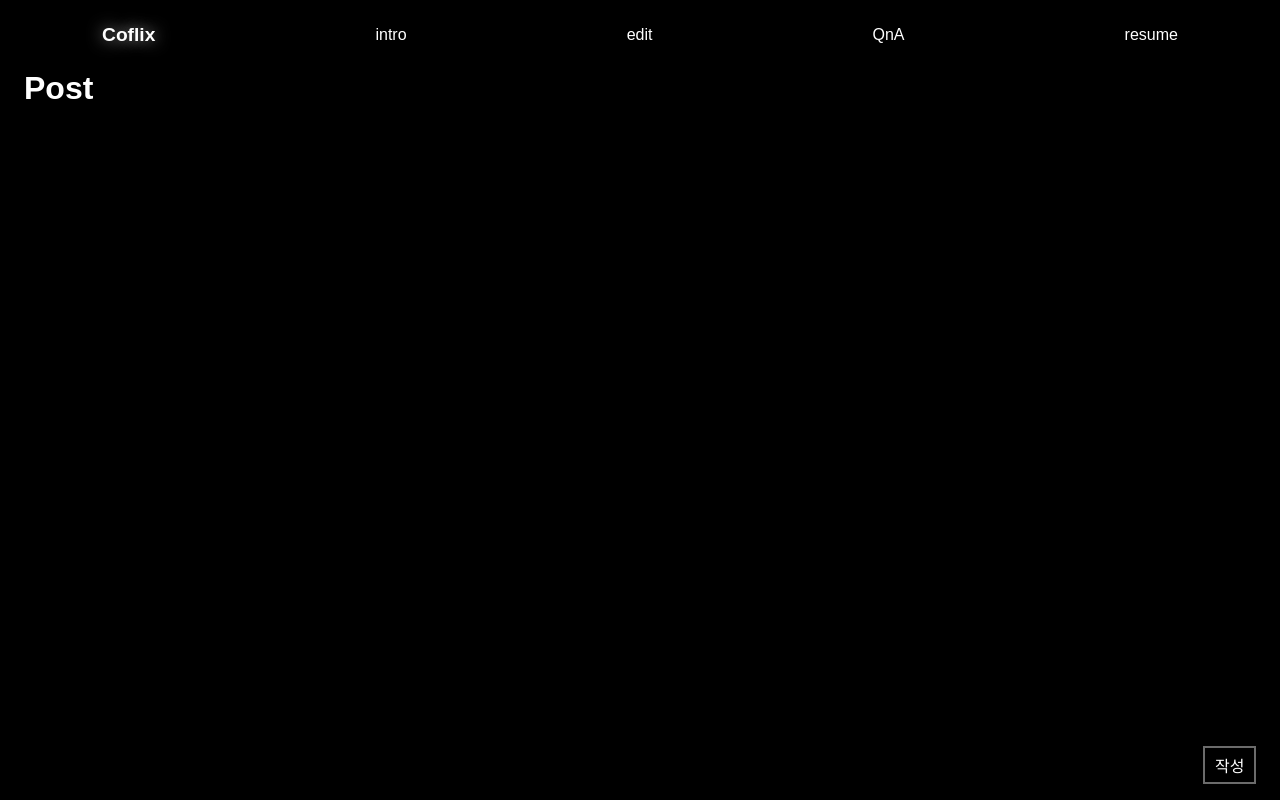
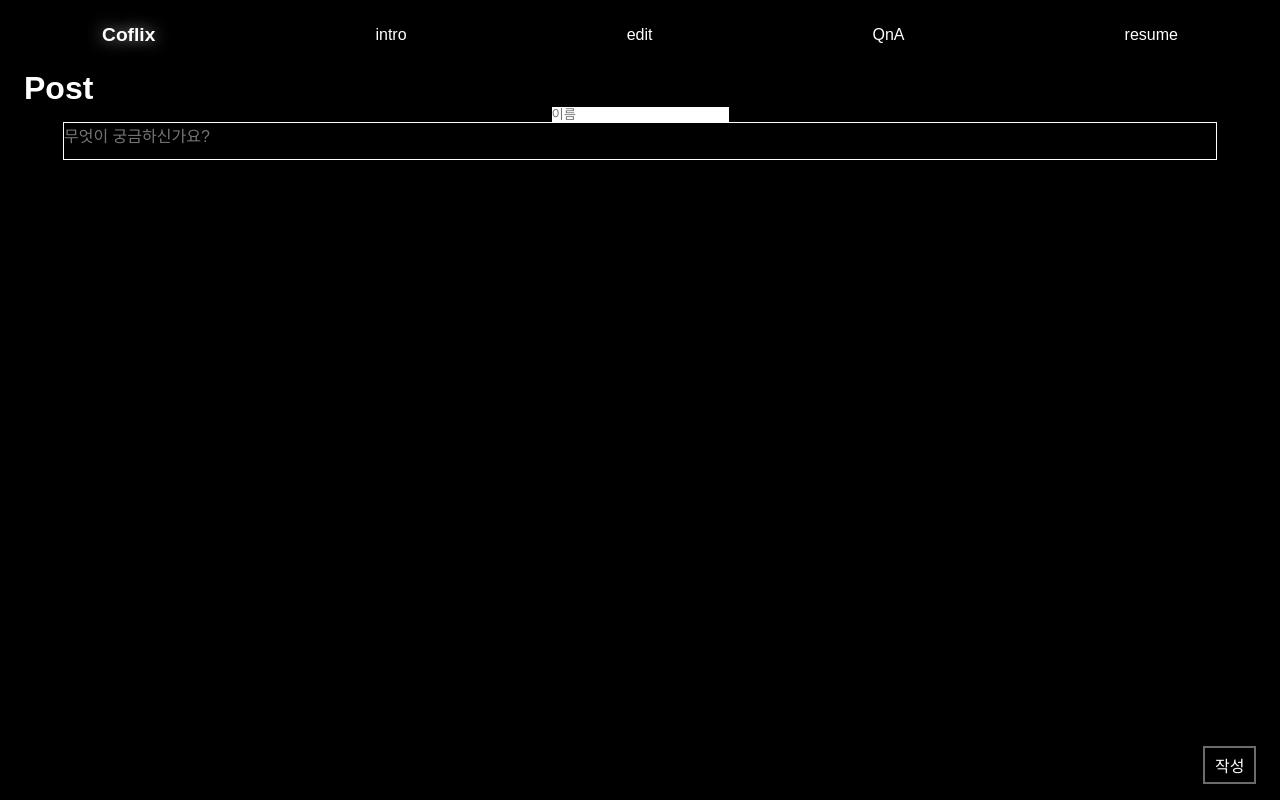
Before and after one commit to jaegwans/coflix, a Next.js app: page /qna/post in a window 1280 px wide. Built offline with nearby package versions, Linux system fonts and the light colour scheme; no server answers.

Commit message:
chore: 백엔드 안내

```diff
--- a/src/pages/qna/post.tsx
+++ b/src/pages/qna/post.tsx
@@ -1,4 +1,4 @@
-import React, { useEffect } from 'react';
+import React, { useEffect, useState } from 'react';
 import Layout from '@/components/common/Layout';
 import styled from 'styled-components';
 import { useQnA } from '@/hooks/api/useQnA';
@@ -12,9 +12,16 @@ function Qna() {
 
     isLoading && <div>로딩중</div>;
 
+    const [post, setPost] = useState({});
+
     return (
         <StyledLayout>
             <h1>Post</h1>
+            <input type="text" placeholder="이름" name="name" />
+            <StyeldArea
+                placeholder="무엇이 궁금하신가요?"
+                name="content"
+            ></StyeldArea>
 
             <StyeldButton
                 type="button"
@@ -33,6 +40,13 @@ function Qna() {
 }
 
 export default Qna;
+
+const StyeldArea = styled.textarea`
+    all: unset;
+    border: 1px solid ${({ theme }) => theme.color.white};
+    height: 100%;
+    width: 90%;
+`;
 
 const StyledPostRow = styled.div`
     cursor: pointer;
@@ -66,6 +80,7 @@ const StyledLayout = styled(Layout)`
         align-self: flex-start;
         margin-left: 1.5rem;
     }
+    height: 100%;
     position: relative;
     padding-top: ${({ theme }) => theme.len.tabHeight};
     display: flex;
```
Also changed, not shown: src/pages/qna/index.tsx (+22 -14 lines).
